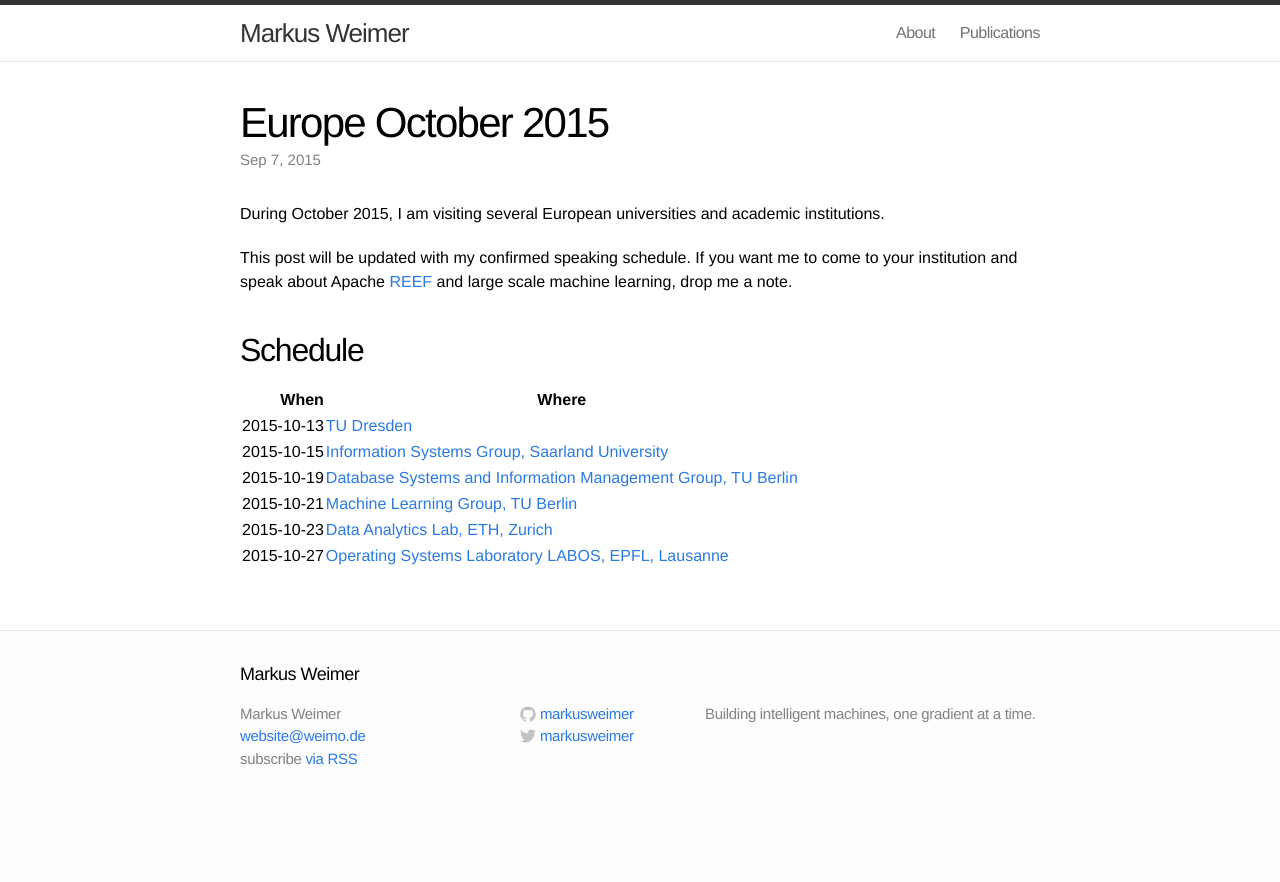
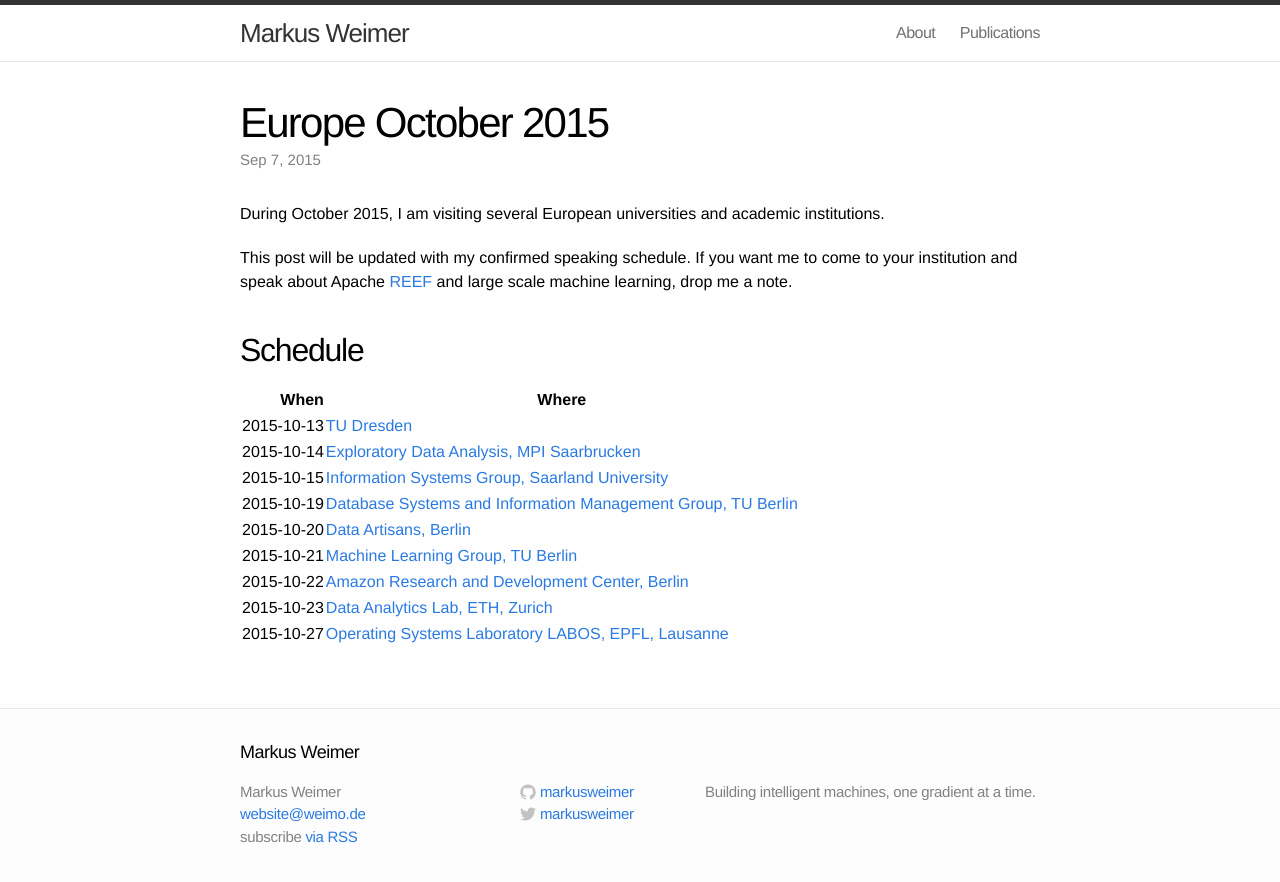
Before and after one commit to markusweimer/markusweimer.github.io, a Jekyll site: the page built from _posts/2015-09-07-Europe-October-2015.md, in a window 1280 px wide. Shown: the top 882 px of the page. Built offline with Jekyll 4.4.1, drawn with Linux system fonts in a browser that asks for light colours.

Commit message:
Updated europe schedule

```diff
--- a/_posts/2015-09-07-Europe-October-2015.md
+++ b/_posts/2015-09-07-Europe-October-2015.md
@@ -15,12 +15,14 @@ learning, drop me a note.
 **When**   | **Where**
 ----------:|--------------------------------------------------------------------
 2015-10-13 | [TU Dresden][TUD]
+2015-10-14 | [Exploratory Data Analysis, MPI Saarbrucken][MPI]
 2015-10-15 | [Information Systems Group, Saarland University][JD]
 2015-10-19 | [Database Systems and Information Management Group, TU Berlin][DIMA]
+2015-10-20 | [Data Artisans, Berlin][DART]
 2015-10-21 | [Machine Learning Group, TU Berlin][MLTUB]
+2015-10-22 | [Amazon Research and Development Center, Berlin][AMAZON]
 2015-10-23 | [Data Analytics Lab, ETH, Zurich][ETH]
 2015-10-27 | [Operating Systems Laboratory LABOS, EPFL, Lausanne][EPFL]
-
 
 
 [REEF]: http://reef.apache.org
@@ -30,3 +32,6 @@ learning, drop me a note.
 [MLTUB]: www.ml.tu-berlin.de/menue/machine_learning/
 [EPFL]: http://labos.epfl.ch/
 [TUD]: https://www.tu-dresden.de/die_tu_dresden/fakultaeten/fakultaet_informatik/sysa/ps
+[DART]: http://data-artisans.com/
+[AMAZON]: http://www.amazon.com
+[MPI]: http://www.mmci.uni-saarland.de/en/irg/eda
```
